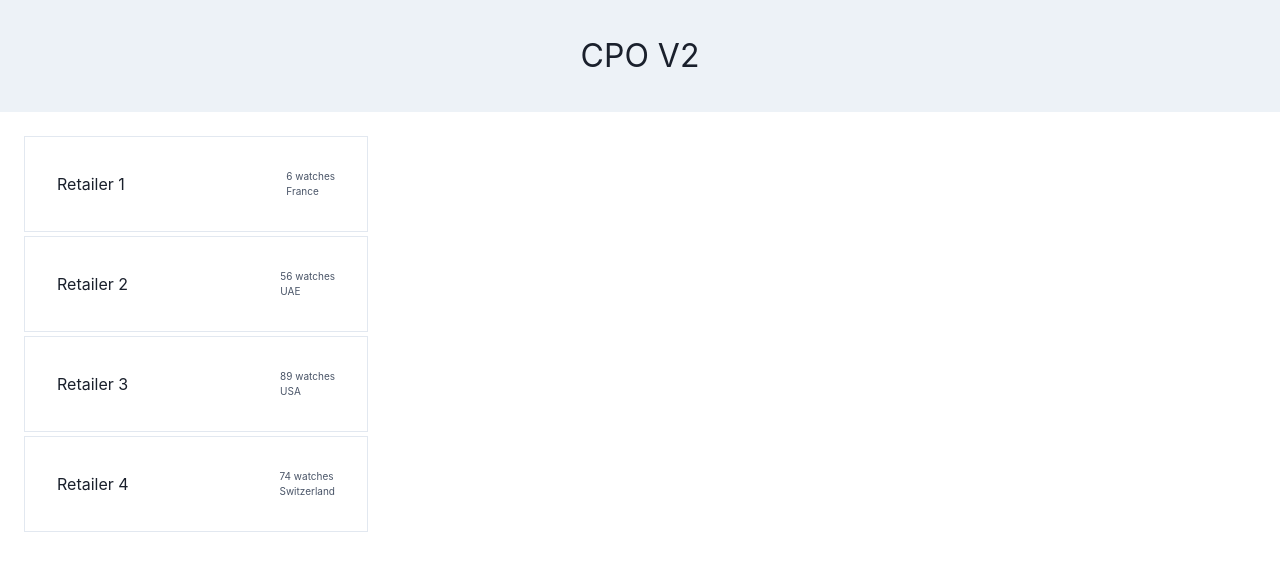
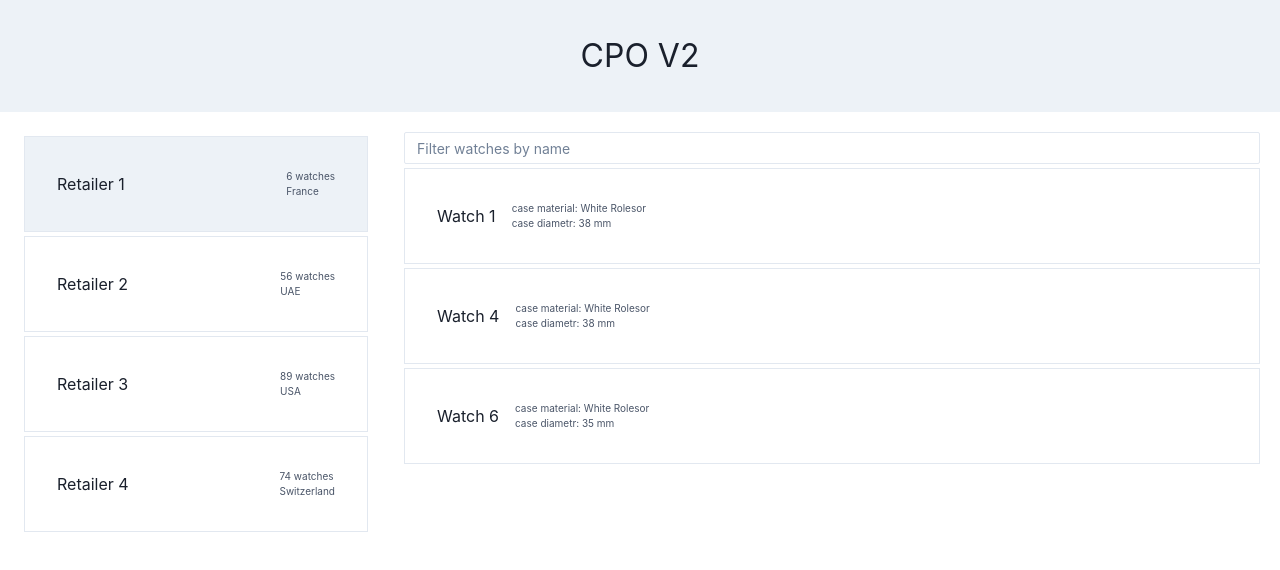
Before and after one commit to maxkudenko/react-starter, a React (Create React App) app: page / in a window 1280 px wide. Shown: the top 570 px of the page. Built offline with nearby package versions, Linux system fonts and the light colour scheme; data requests are answered from the project's data file.

Commit message:
Select a retailer by default

```diff
--- a/src/components/RetailersList/RetailersList.tsx
+++ b/src/components/RetailersList/RetailersList.tsx
@@ -1,5 +1,6 @@
 import { Box } from '@chakra-ui/react'
-import { useSetAtom } from 'jotai'
+import { useAtom } from 'jotai'
+import { useEffect } from 'react'
 import { useQuery } from 'react-query'
 
 import { fetchRetailers } from 'api/retailersAPI'
@@ -8,9 +9,17 @@ import RetailerCard from 'components/RetailerCard'
 import { Retailer } from 'types/retailerTypes'
 
 const RetailersList = () => {
-  const setSelectedRetailerId = useSetAtom(selectedRetailerIdAtom)
+  const [selectedRetailerId, setSelectedRetailerId] = useAtom(
+    selectedRetailerIdAtom
+  )
 
   const { data: retailers } = useQuery<Retailer[]>('retailers', fetchRetailers)
+
+  useEffect(() => {
+    if (retailers && !selectedRetailerId) {
+      setSelectedRetailerId(retailers?.[0]?.id || '')
+    }
+  }, [retailers, selectedRetailerId])
 
   return (
     <Box w="30%" p="5" cursor="pointer">
```
Also changed, not shown: .eslintrc.json.
